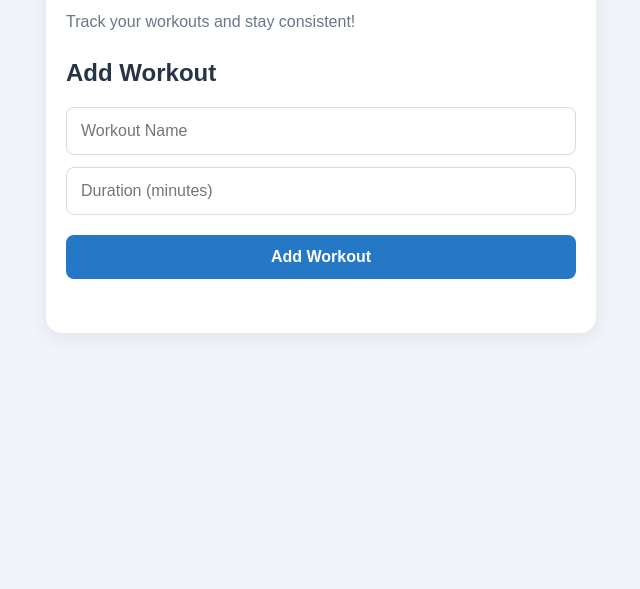
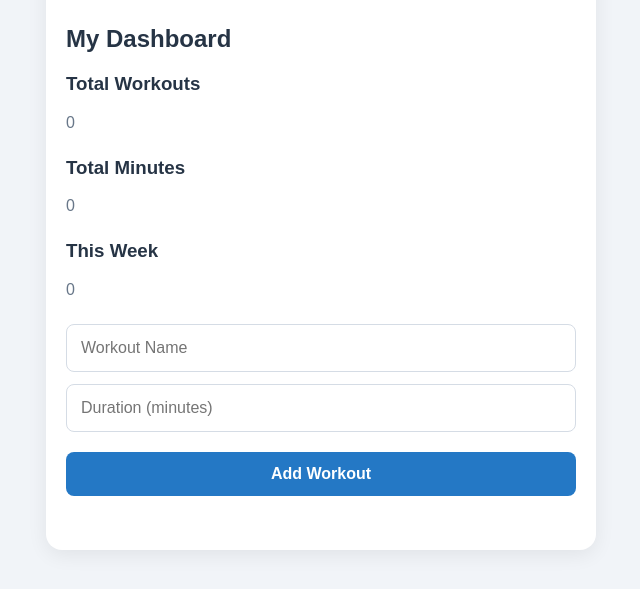
Before and after one commit to IbrahimKalil418/workout-tracker, a plain HTML site: page index.html in a window 1280 px wide. Shown: the part 137-726 px from the top of the page, without its empty margins (319-959 px from the left). Drawn offline with Linux system fonts and the light colour scheme.

Commit message:
Revise header and implement workout dashboard
Updated header and added dashboard statistics for workouts.

```diff
--- a/index.html
+++ b/index.html
@@ -10,8 +10,35 @@
 <body>
     <div class="container">
     <h1>Workout Tracker</h1>
-    <p>Track your workouts and stay consistent!</p>
-    <h2>Add Workout</h2>
+    <h2>My Dashboard</h2>
+
+<div class="dashboard">
+
+    <div class="stat-card">
+
+        <h3>Total Workouts</h3>
+
+        <p id="totalWorkouts">0</p>
+
+    </div>
+
+    <div class="stat-card">
+
+        <h3>Total Minutes</h3>
+
+        <p id="totalMinutes">0</p>
+
+    </div>
+
+    <div class="stat-card">
+
+        <h3>This Week</h3>
+
+        <p id="weeklyWorkouts">0</p>
+
+    </div>
+
+</div>
     <input type="text" id="workoutName"placeholder="Workout Name">
     <input type="number" id="workoutDuration" placeholder="Duration (minutes)">
 <button type="button" id="addWorkoutBtn">Add Workout</button>
```
